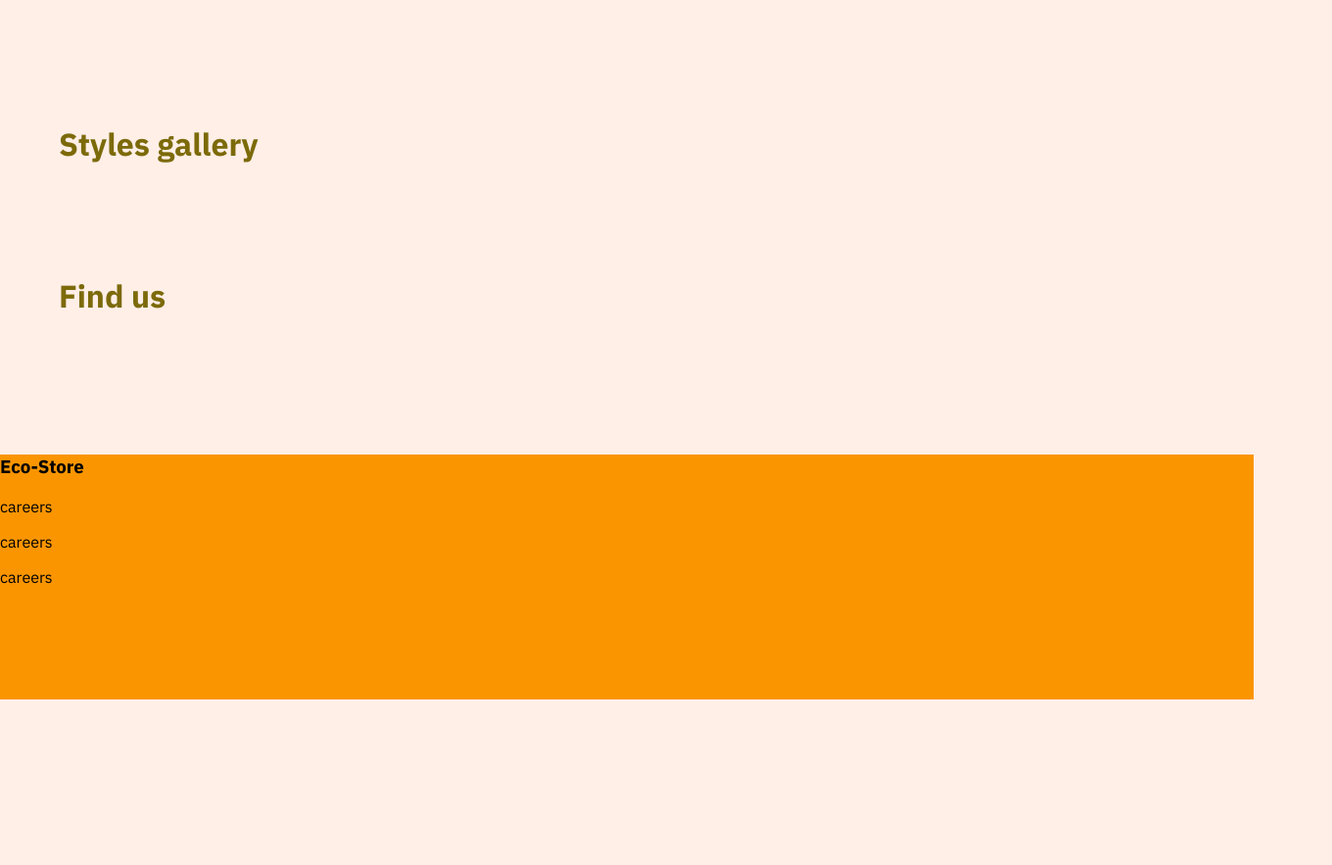
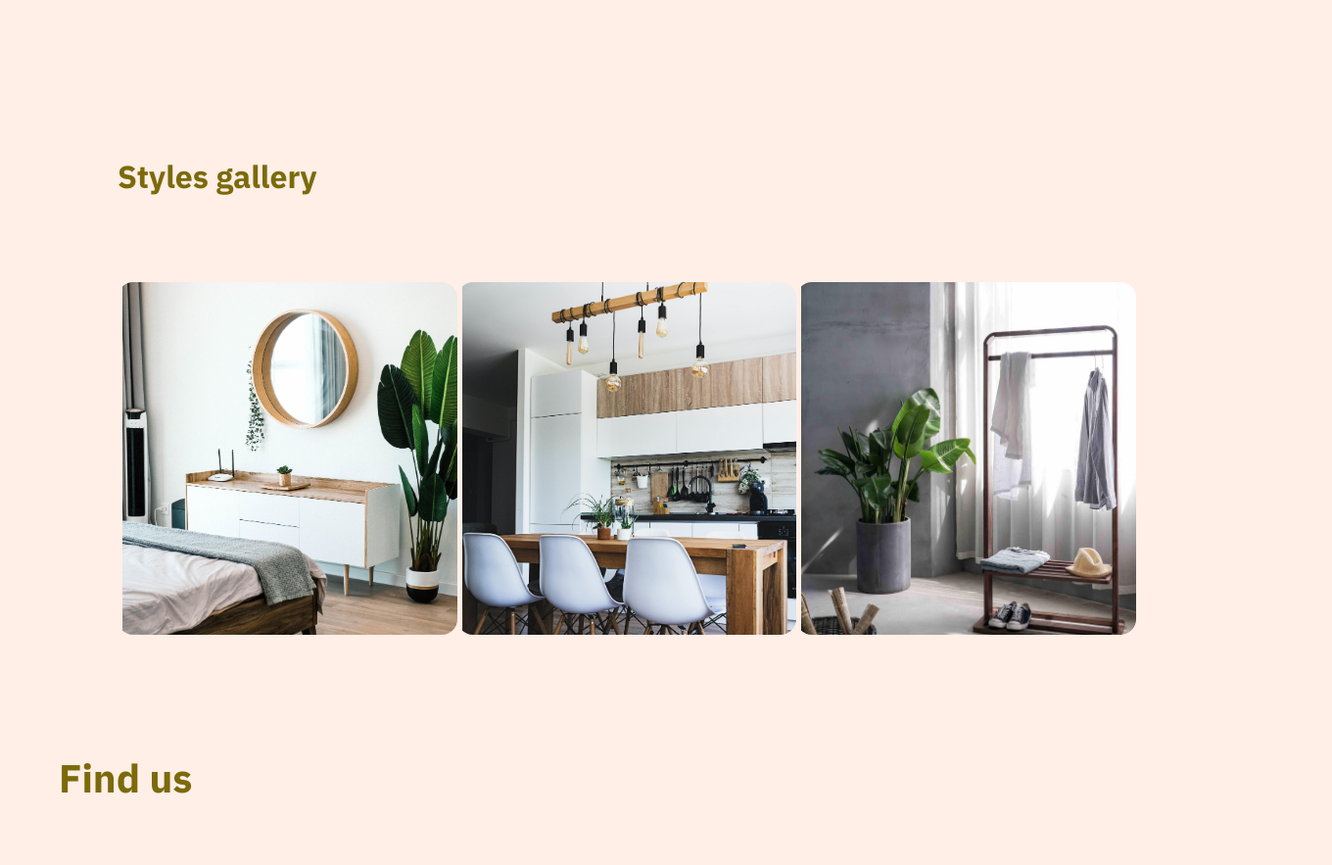
Before and after one commit to KuroKami022/Sass-Eco-Commerce, a plain HTML site: page index.html in a window 1280 px wide. Shown: the part 4780-5663 px from the top of the page at 98% size, 1360 px wide, since content can reach past the window. Before the commit the page ends 5494 px from the top, so only its background shows below. Drawn offline with Linux system fonts and the light colour scheme.

Commit message:
finished landing

```diff
--- a/index.html
+++ b/index.html
@@ -257,34 +257,31 @@
                 </div>
             <div class="gallery">
                 <h2>Styles gallery</h2>
-                <div>
-                    <img src="" alt="">
-                </div>
-                <div>
-                    <img src="" alt="">
-                </div>
-                <div>
-                    <img src="" alt="">
+                <div class="gallery-images">
+                    <img src="./assets/img/gallery-1.jpg" alt="living-room1">
+                    <img src="./assets/img/gallery-2.jpg" alt="living-room2">
+                    <img src="./assets/img/gallery-3.jpg" alt="living-room3">
                 </div>
             </div>
             <div class="location">
                 <h2>Find us</h2>
                 <div class="map">
-                    <img src="" alt="">
+                    <img src="./assets/img/map.png" alt="map">
                 </div>
-                <p></p>
+                <h3>Centro Mayor Centro Comercial</h3>
+                <p>Cl. 38A Sur #34d-51, Bogotá, Colombia</p>
             </div>
         </section>
     </main>
     <footer>
         <h3>Eco-Store</h3>
         <p>careers</p>
-        <p>careers</p>
+        <p>terms and conditions</p>
+        <p>Eco-store inc</p>
         <p>careers</p>
         <div class="social-media">
-            <img src="" alt="">
-            <img src="" alt="">
-            <img src="" alt="">
+            <img src="./assets/img/facebook-logo.png" alt="">
+            <img src="./assets/img/instagram-logo.png" alt="">
         </div>
     </footer>
 </body>
--- a/scss/main.scss
+++ b/scss/main.scss
@@ -71,6 +71,10 @@ main {
             border-radius: 35px;
             color: white;
             font-size: 1em;
+            &:hover{
+                transform: scale(1.1);
+                transition-duration: 0.8s;
+            }
         }
         img {
             width: 25vw;
@@ -170,9 +174,51 @@ main {
         }
     }
 }
+.gallery{
+    h2{
+        padding-bottom: 60px;
+    }
+    margin: 60px;
+    .gallery-images{
+        @include flexCenter(row,space-between,center);
+        img{
+            border-radius: 16px;
+            height: 45vh;
+            width: 28vw;
+            object-position: 5px 35%;
+            object-fit: cover;
+            &:hover{
+                transform: scale(1.1);
+                transition-duration: 0.8s;
+            }
+        }
+    }
+}
+.location{
+    color: #E86424;
+    h2{
+        font-size: 2.5em;
+        padding-bottom: 60px;
+        padding-top: 60px;
+    }
+    .map{
+        @include flexCenter(row,center,center);
+        padding-bottom: 50px;
+    }
+    h3, p{
+        font-size: $paragraph-size;
+    }
 
+}
 footer {
+    padding: 40px;
     background-color: $quaternary-color ;
     width: 100%;
     height: 250px;
+    color: white;
+    .social-media{
+        @include flexCenter(row,center,center );
+        gap: 40px;
+        padding-bottom: 40px;
+    }
 }
```
Also changed, not shown: css/main.css, 1 other file.
